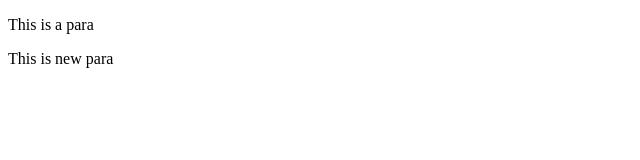
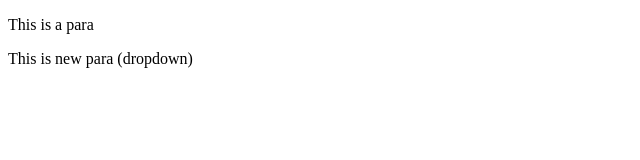
Before and after one commit to gunjansharma9/LocalRepository, a plain HTML site: page index.html in a window 1280 px wide. Shown: the full height of the page, 0-640 px from the left. Drawn offline with Linux system fonts and the light colour scheme.

```diff
--- a/index.html
+++ b/index.html
@@ -7,6 +7,6 @@
 </head>
 <body>
     <p>This is a para</p>
-    <p>This is new para</p>
+    <p>This is new para (dropdown)</p>
 </body>
 </html>
```
